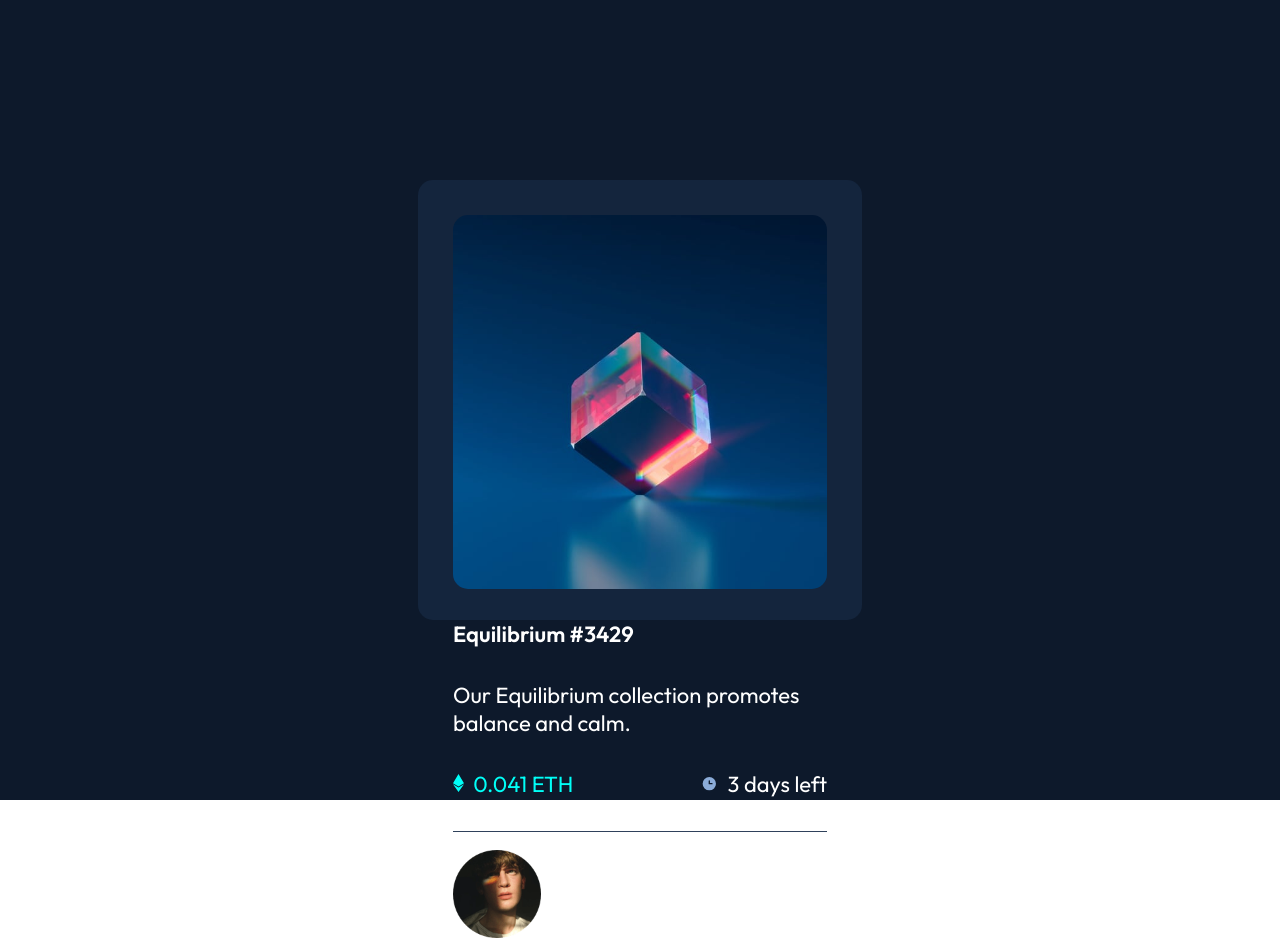
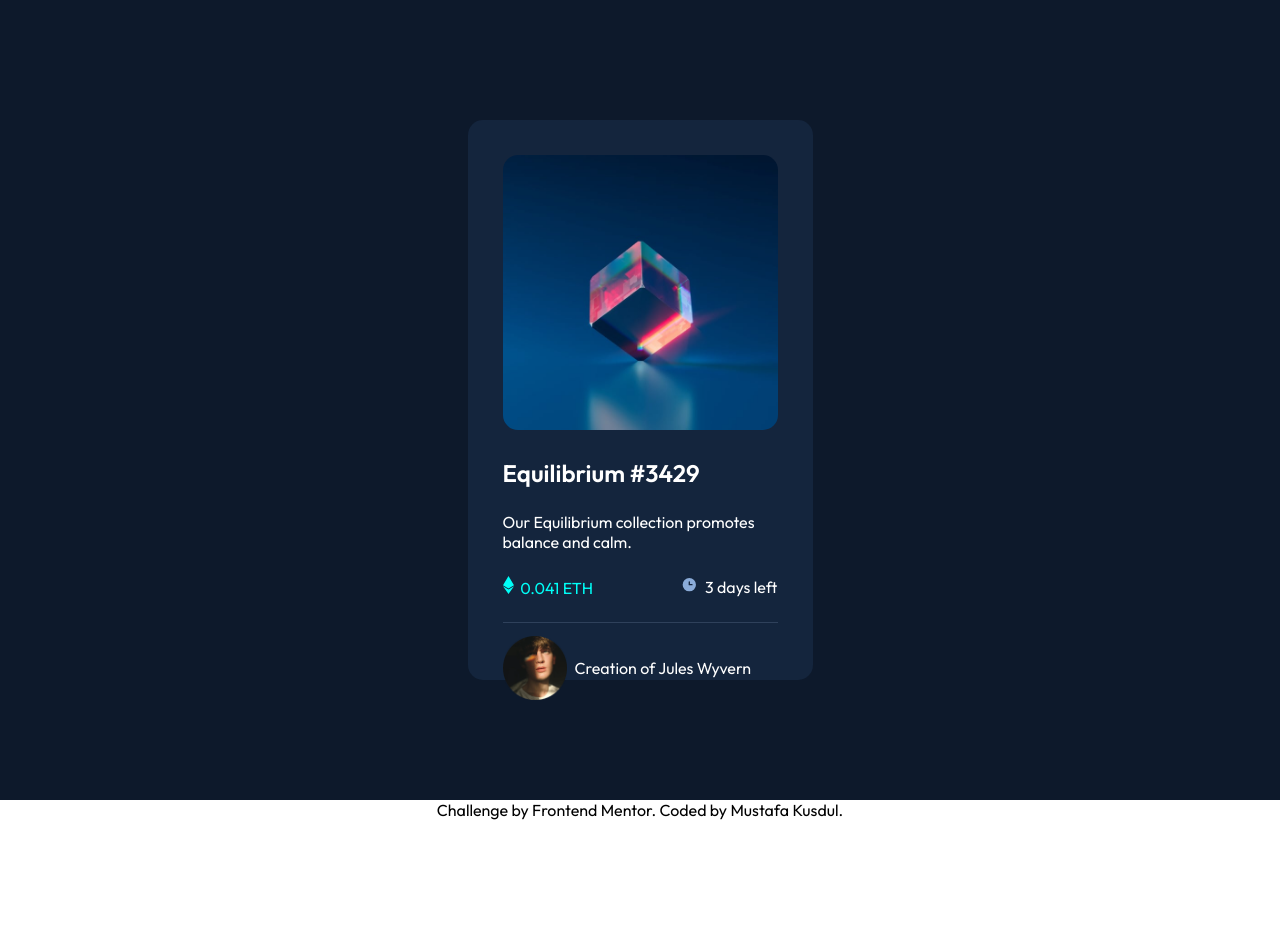
Before and after one commit to mustafakusdul/nftCardComponent, a plain HTML site: page index.html in a window 1280 px wide. After the commit the page ends 820 px from the top, so only its background shows below. Drawn offline with Linux system fonts and the light colour scheme.

Commit message:
Add files via upload

```diff
--- a/assets/css/style.css
+++ b/assets/css/style.css
@@ -18,7 +18,7 @@
     text-decoration: none;
     color: var(--white);
     font-family: 'Outfit', sans-serif;
-    font-size: 22px;
+
 
 }
 
@@ -32,17 +32,22 @@
 }
 
 .card {
-    max-width: 450px;
-    height: 55%;
+    max-width: 400px;
+    height: 70%;
     background-color: var(--cardBg);
     padding: 35px;
     border-radius: 15px;
+    font-size: 12px;
 
+}
+
+.card-body {
+    font-size: 16px;
 }
 
 .image {
     width: 100%;
-    height: 17rem;
+    height: 275px;
     object-fit: cover;
     border-radius: 15px;
 }
@@ -122,6 +127,11 @@
     cursor: pointer;
 }
 
+.attribution, .attribution>a {
+    color: #000;
+    text-align: center;
+}
+
 
 @media (max-width:500px) {
     * {
@@ -130,7 +140,7 @@
 
 
     .card {
-        max-width: 320px;
+        width: 320px;
         height: 70%;
 
     }
```
